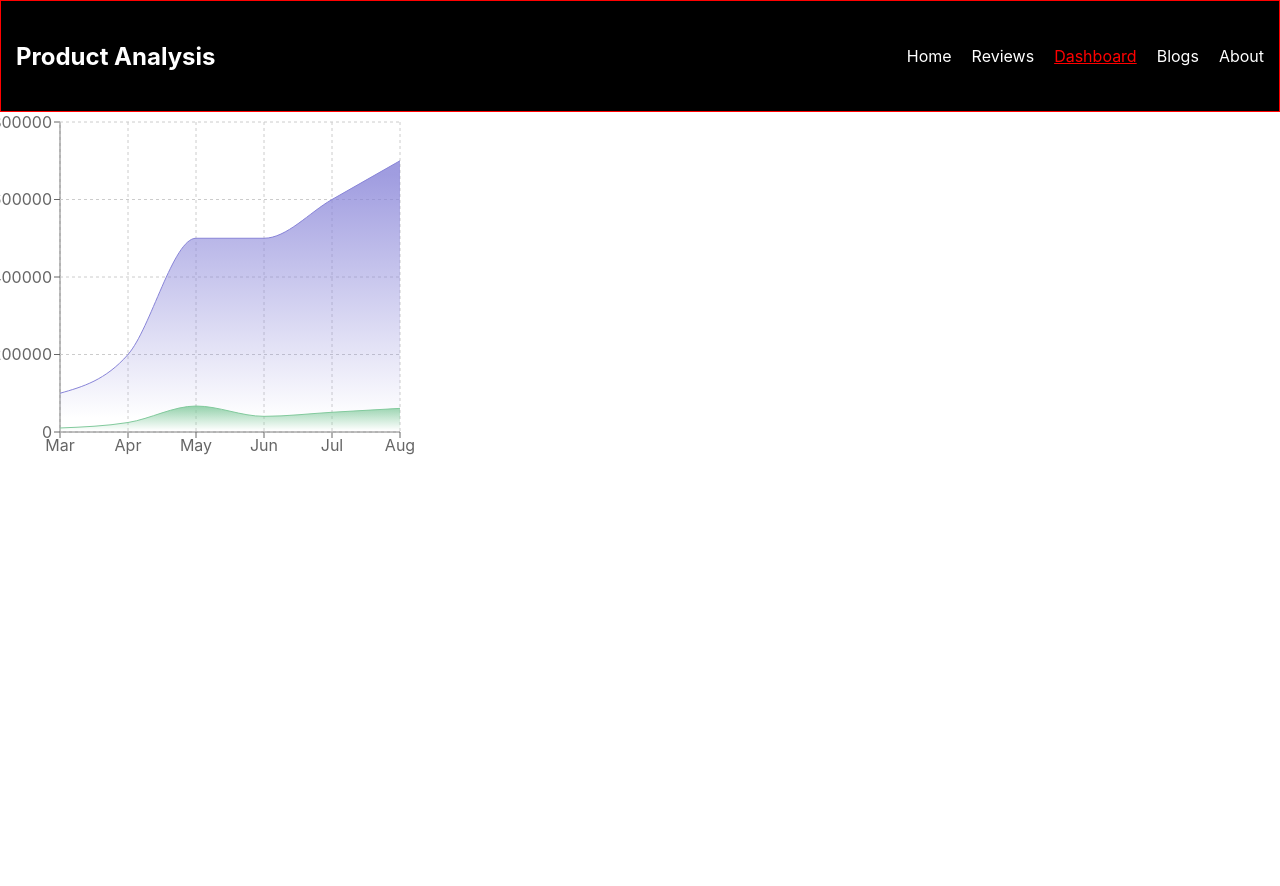
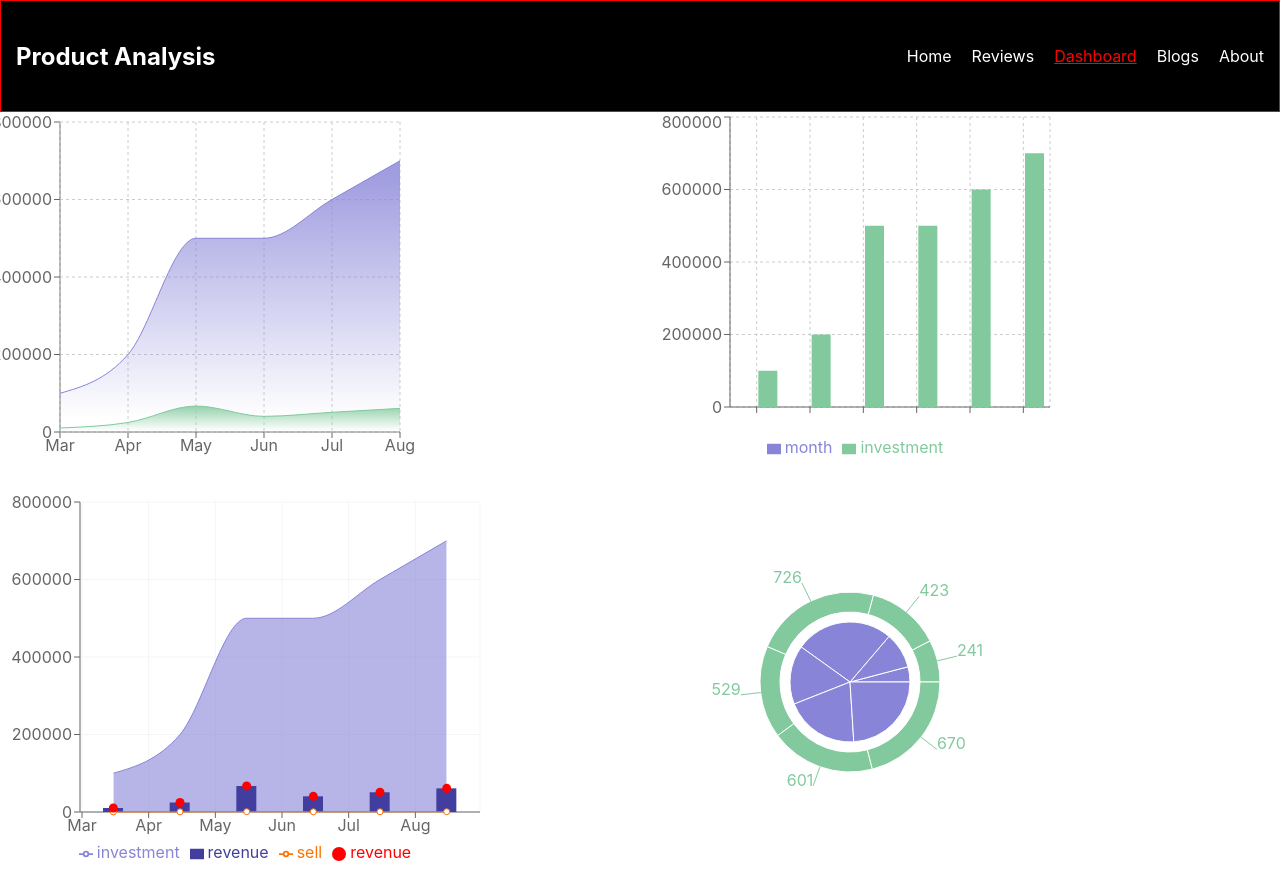
Before and after one commit to khanshorif331/product-analysis-public, a React (Create React App) app: page /dashboard in a window 1280 px wide. Before the commit the page ends 800 px from the top, so only its background shows below. Built offline with nearby package versions, Linux system fonts and the light colour scheme.

Commit message:
charts added in the dashboard page

```diff
--- a/src/components/Dashboard/Dashboard.css
+++ b/src/components/Dashboard/Dashboard.css
@@ -0,0 +1,5 @@
+.charts-container{
+    display: grid;
+    grid-template-columns: repeat(2,1fr);
+    grid-gap: 20px;
+}
--- a/src/components/Dashboard/Dashboard.js
+++ b/src/components/Dashboard/Dashboard.js
@@ -1,10 +1,23 @@
 import React from "react";
+import "./Dashboard.css";
 import {
   Area,
   AreaChart,
+  Bar,
+  BarChart,
   CartesianGrid,
+  ComposedChart,
+  Legend,
   Line,
-  LineChart,
+  Pie,
+  PieChart,
+  PolarAngleAxis,
+  PolarGrid,
+  PolarRadiusAxis,
+  Radar,
+  RadarChart,
+  ResponsiveContainer,
+  Scatter,
   Tooltip,
   XAxis,
   YAxis,
@@ -50,84 +63,8 @@ const Dashboard = () => {
     },
   ];
 
-  // [
-  //     {
-  //       name: "Page A",
-  //       uv: 4000,
-  //       pv: 2400,
-  //       amt: 2400,
-  //     },
-  //     {
-  //       name: "Page B",
-  //       uv: 3000,
-  //       pv: 1398,
-  //       amt: 2210,
-  //     },
-  //     {
-  //       name: "Page C",
-  //       uv: 2000,
-  //       pv: 9800,
-  //       amt: 2290,
-  //     },
-  //     {
-  //       name: "Page D",
-  //       uv: 2780,
-  //       pv: 3908,
-  //       amt: 2000,
-  //     },
-  //     {
-  //       name: "Page E",
-  //       uv: 1890,
-  //       pv: 4800,
-  //       amt: 2181,
-  //     },
-  //     {
-  //       name: "Page F",
-  //       uv: 2390,
-  //       pv: 3800,
-  //       amt: 2500,
-  //     },
-  //     {
-  //       name: "Page G",
-  //       uv: 3490,
-  //       pv: 4300,
-  //       amt: 2100,
-  //     },
-  //   ];
-
-  //   export default class Example extends PureComponent {
-  //     static demoUrl = 'https://codesandbox.io/s/simple-line-chart-kec3v';
-
-  //     render() {
-  //       return (
-  //         <ResponsiveContainer width="100%" height="100%">
-  //           <LineChart
-  //             width={500}
-  //             height={300}
-  //             data={data}
-  //             margin={{
-  //               top: 5,
-  //               right: 30,
-  //               left: 20,
-  //               bottom: 5,
-  //             }}
-  //           >
-  //             <CartesianGrid strokeDasharray="3 3" />
-  //             <XAxis dataKey="name" />
-  //             <YAxis />
-  //             <Tooltip />
-  //             <Legend />
-  //             <Line type="monotone" dataKey="pv" stroke="#8884d8" activeDot={{ r: 8 }} />
-  //             <Line type="monotone" dataKey="uv" stroke="#82ca9d" />
-  //           </LineChart>
-  //         </ResponsiveContainer>
-  //       );
-  //     }
-  //   }
-
-  //   const data = [{ name: "Page A", uv: 400, pv: 2400, amt: 2400 }];
   return (
-    <div>
+    <div className="charts-container">
       <AreaChart
         width={430}
         height={350}
@@ -163,6 +100,79 @@ const Dashboard = () => {
           fill="url(#colorPv)"
         />
       </AreaChart>
+
+      {/* <BarChart width={430} height={350} data={data}>
+        <Bar dataKey="revenue" fill="#8884d8" />
+      </BarChart> */}
+
+      <BarChart
+        width={430}
+        height={350}
+        data={data}
+        margin={{
+          top: 5,
+          right: 30,
+          left: 20,
+          bottom: 5,
+        }}
+      >
+        <CartesianGrid strokeDasharray="3 3" />
+        <XAxis dataKey="name" />
+        <YAxis />
+        <Tooltip />
+        <Legend />
+        <Bar dataKey="month" fill="#8884d8" />
+        <Bar dataKey="investment" fill="#82ca9d" />
+      </BarChart>
+
+      <ComposedChart
+        width={500}
+        height={400}
+        data={data}
+        margin={{
+          top: 20,
+          right: 20,
+          bottom: 20,
+          left: 20,
+        }}
+      >
+        <CartesianGrid stroke="#f5f5f5" />
+        <XAxis dataKey="month" scale="band" />
+        <YAxis />
+        <Tooltip />
+        <Legend />
+        <Area
+          type="monotone"
+          dataKey="investment"
+          fill="#8884d8"
+          stroke="#8884d8"
+        />
+        <Bar dataKey="revenue" barSize={20} fill="#413ea0" />
+        <Line type="monotone" dataKey="sell" stroke="#ff7300" />
+        <Scatter dataKey="revenue" fill="red" />
+      </ComposedChart>
+
+      <PieChart width={400} height={400}>
+        <Pie
+          data={data}
+          dataKey="revenue"
+          cx="50%"
+          cy="50%"
+          outerRadius={60}
+          fill="#8884d8"
+        />
+        <Pie
+          data={data}
+          dataKey="sell"
+          cx="50%"
+          cy="50%"
+          innerRadius={70}
+          outerRadius={90}
+          fill="#82ca9d"
+          label
+        />
+        <Tooltip />
+      </PieChart>
     </div>
   );
 };
```
Also changed, not shown: src/components/ResponsiveContainer/RseponsiveContainer.js (added, +123 -0 lines), 1 other file (tests, documents, lock files or other folders).
